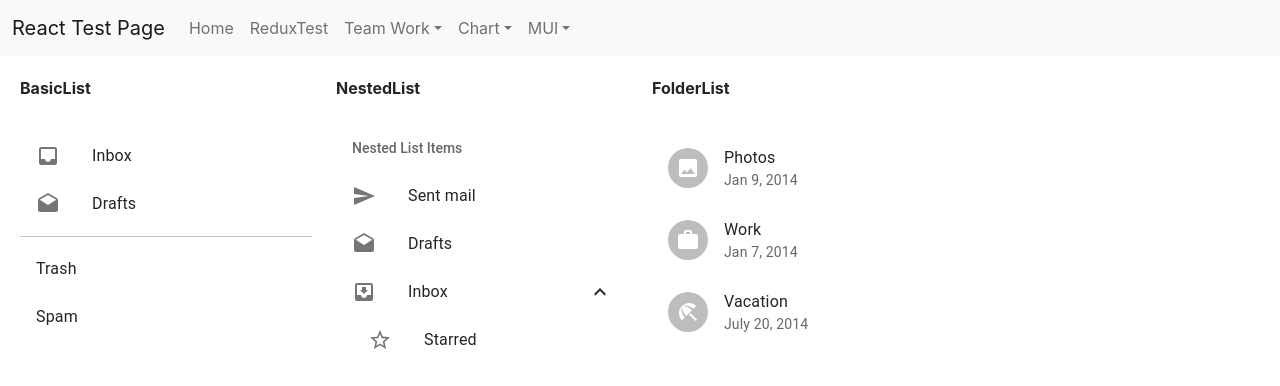
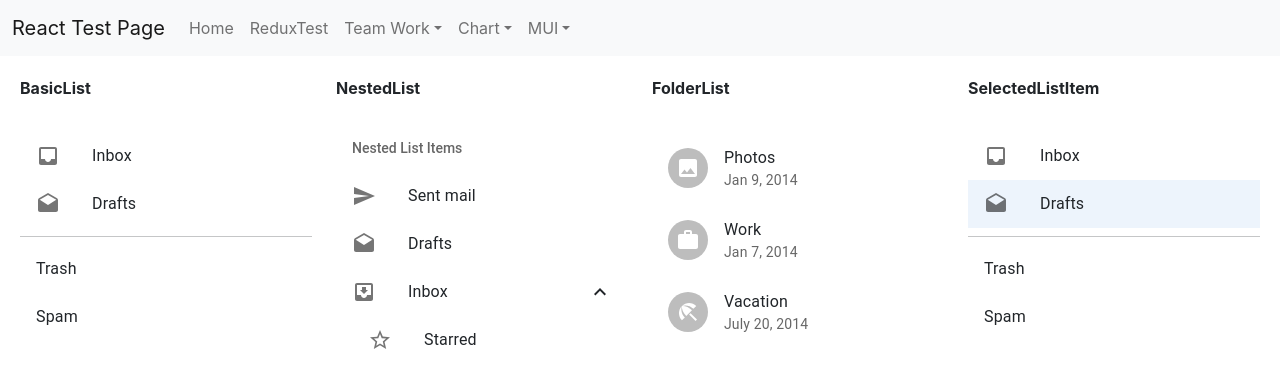
Before and after one commit to jinseok1306/React-Test, a React (Create React App) app in the folder ReactProject/client_app/: page /MUI/ListPage in a window 1280 px wide. Shown: the top 386 px of the page. Built offline with nearby package versions, Linux system fonts and the light colour scheme.

Commit message:
MUI SelectedListItem 테스트 완료

```diff
--- /dev/null
+++ b/ReactProject/client_app/src/components/List/SelectedListItem.tsx
@@ -0,0 +1,60 @@
+import * as React from 'react';
+import Box from '@mui/material/Box';
+import List from '@mui/material/List';
+import ListItemButton from '@mui/material/ListItemButton';
+import ListItemIcon from '@mui/material/ListItemIcon';
+import ListItemText from '@mui/material/ListItemText';
+import Divider from '@mui/material/Divider';
+import InboxIcon from '@mui/icons-material/Inbox';
+import DraftsIcon from '@mui/icons-material/Drafts';
+
+export default function SelectedListItem() {
+    const [selectedIndex, setSelectedIndex] = React.useState(1);
+
+    const handleListItemClick = (
+        event: React.MouseEvent<HTMLDivElement, MouseEvent>,
+        index: number,
+    ) => {
+        setSelectedIndex(index);
+    };
+
+    return (
+        <Box sx={{ width: '100%', maxWidth: 360, bgcolor: 'background.paper' }}>
+            <List component="nav" aria-label="main mailbox folders">
+                <ListItemButton
+                    selected={selectedIndex === 0}
+                    onClick={(event) => handleListItemClick(event, 0)}
+                >
+                    <ListItemIcon>
+                        <InboxIcon />
+                    </ListItemIcon>
+                    <ListItemText primary="Inbox" />
+                </ListItemButton>
+                <ListItemButton
+                    selected={selectedIndex === 1}
+                    onClick={(event) => handleListItemClick(event, 1)}
+                >
+                    <ListItemIcon>
+                        <DraftsIcon />
+                    </ListItemIcon>
+                    <ListItemText primary="Drafts" />
+                </ListItemButton>
+            </List>
+            <Divider />
+            <List component="nav" aria-label="secondary mailbox folder">
+                <ListItemButton
+                    selected={selectedIndex === 2}
+                    onClick={(event) => handleListItemClick(event, 2)}
+                >
+                    <ListItemText primary="Trash" />
+                </ListItemButton>
+                <ListItemButton
+                    selected={selectedIndex === 3}
+                    onClick={(event) => handleListItemClick(event, 3)}
+                >
+                    <ListItemText primary="Spam" />
+                </ListItemButton>
+            </List>
+        </Box>
+    );
+}
--- a/ReactProject/client_app/src/pages/MUI/ListPage.tsx
+++ b/ReactProject/client_app/src/pages/MUI/ListPage.tsx
@@ -4,6 +4,7 @@
 import BasicList from '../../components/List/BasicList';
 import NestedList from '../../components/List/NestedList';
 import FolderList from '../../components/List/FolderList';
+import SelectedListItem from '../../components/List/SelectedListItem';
 
 const ListPage = () => {
     return (
@@ -23,6 +24,10 @@
                         <b>FolderList</b><div>&nbsp;</div>
                         <FolderList />
                     </Grid>
+                    <Grid item xs={3}>
+                        <b>SelectedListItem</b><div>&nbsp;</div>
+                        <SelectedListItem />
+                    </Grid>
                 </Grid>
             </div>
         </div>
```
Also changed, not shown: 1 other file (tests, documents, lock files or other folders).
